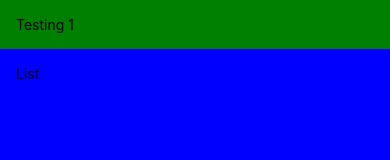
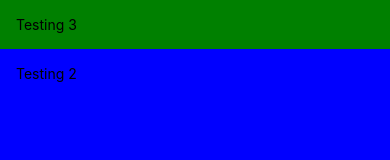
Before and after one commit to chadders404/MealsToGo-App, a React Native app: screen / in a window 390 px wide. Shown: the top 160 px of the page. Built offline with nearby package versions, Linux system fonts and the light colour scheme.

Commit message:
Testing github link

```diff
--- a/App.js
+++ b/App.js
@@ -13,7 +13,7 @@ export default function App() {
           backgroundColor: "green",
         }}
       >
-        <Text>Testing 1</Text>
+        <Text>Testing 3</Text>
       </View>
       <View
         style={{
@@ -22,7 +22,7 @@ export default function App() {
           backgroundColor: "blue",
         }}
       >
-        <Text>List</Text>
+        <Text>Testing 2</Text>
       </View>
     </SafeAreaView>
   );
```
